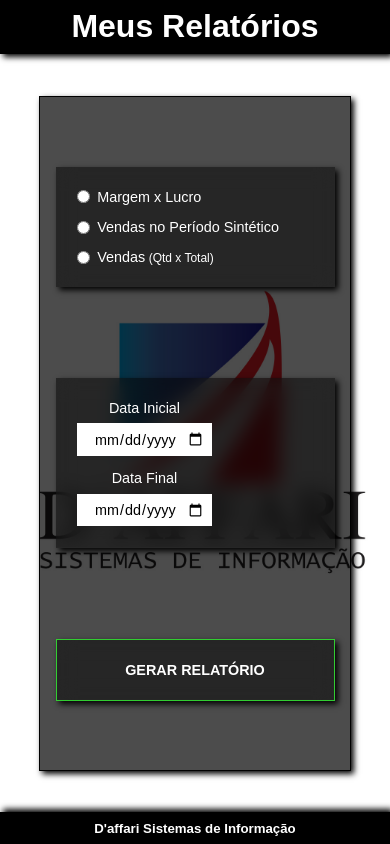
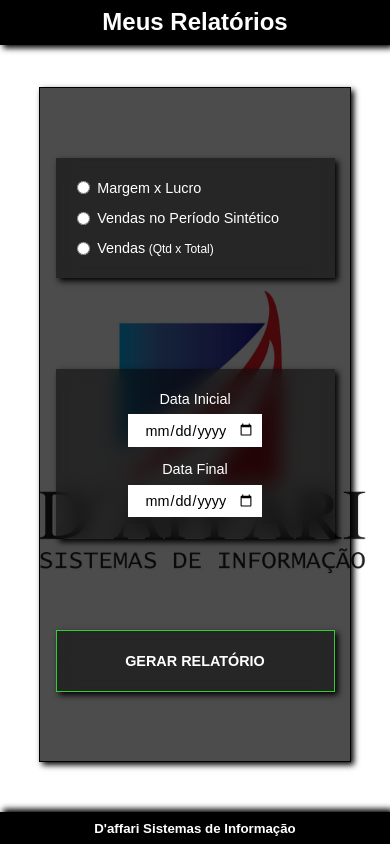
Before and after one commit to AndrewHGomes/relatorio, a React (Vite) app in the folder relatorioweb/: page / in a window 390 px wide. Built offline with nearby package versions, Linux system fonts and the light colour scheme.

Commit message:
Alguns detalhes

```diff
--- a/relatorioweb/src/App.jsx
+++ b/relatorioweb/src/App.jsx
@@ -5,7 +5,7 @@ const App = () => {
   return (
     <>
       <header>
-        <h1>Meus Relatórios</h1>
+        <h2>Meus Relatórios</h2>
       </header>
 
       <Content />
--- a/relatorioweb/src/pages/Erro/erro.module.css
+++ b/relatorioweb/src/pages/Erro/erro.module.css
@@ -2,7 +2,7 @@
   width: 100%;
   height: 100vh;
   background-color: rgba(0, 0, 0, 0.8);
-  backdrop-filter: blur(10px);
+  backdrop-filter: blur(5px);
   color: lime;
   display: flex;
   flex-direction: column;
--- a/relatorioweb/src/pages/Home/relatorio.module.css
+++ b/relatorioweb/src/pages/Home/relatorio.module.css
@@ -1,6 +1,6 @@
 .relatorio {
   justify-content: space-evenly;
-  align-items: center;
+  /* align-items: center; */
 }
 
 .relatorio div {
@@ -55,12 +55,8 @@
 }
 
 @media (max-width: 450px) {
-  .bodyRelatorio {
-    display: flex;
-    align-items: center;
-  }
-
   .bodyRelatorio label {
+    width: 100%;
     flex-direction: column;
   }
 }
```
